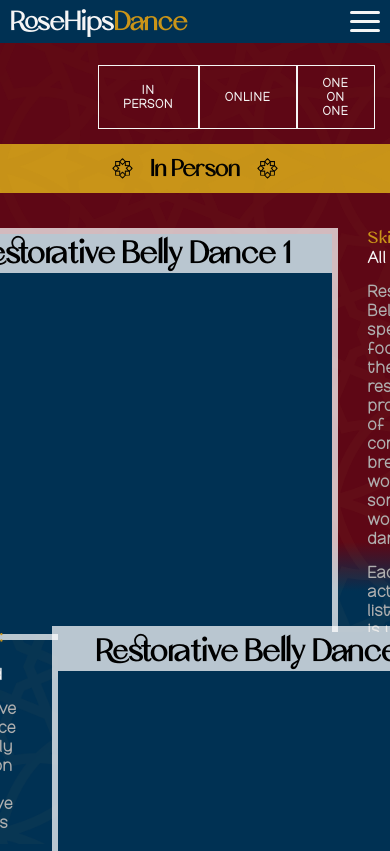
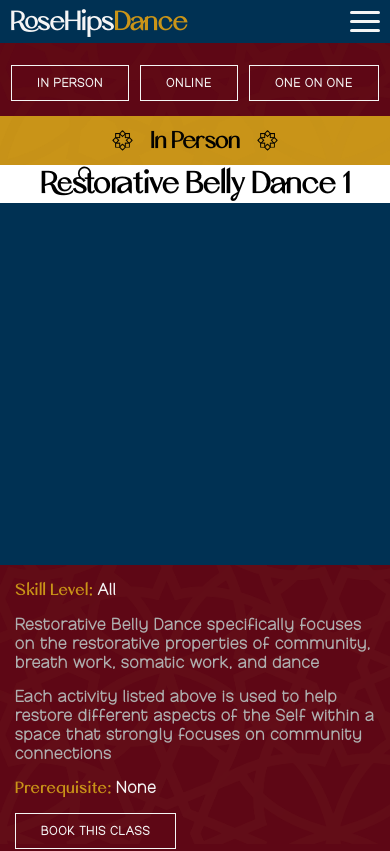
Before and after one commit to tpeschke/rose-hips-dance, a Next.js app: page /classes in a window 390 px wide. Shown: the top 851 px of the page. Built offline with nearby package versions, Linux system fonts and the light colour scheme.

Commit message:
set up the responsive views for the class page

```diff
--- a/app/classes/classes.css
+++ b/app/classes/classes.css
@@ -40,8 +40,6 @@
 
 .class-card {
   padding: 35px;
-  height: 33vh;
-  max-height: 410px;
   display: flex;
   justify-content: center;
   background: var(--burgundy);
@@ -105,3 +103,41 @@
 .class-body strong {
   color: var(--gold);
 }
+
+@media (max-width: 426px) {
+  .classes .filter-buttons {
+    width: 100vw;
+  }
+
+  .class-card,
+  .class-card.odd {
+    padding: 0;
+    flex-direction: column;
+    align-items: center;
+  }
+
+  .class-card>div:last-child {
+    padding: 15px 0;
+  }
+
+  .class-card>div.image-shell {
+    border: unset;
+    margin: 0;
+  }
+
+  .image-shell h1 {
+    font-size: 8vw;
+    background: #ffffff;
+  }
+
+  .spacer {
+    display: none;
+  }
+}
+
+
+@media (max-width: 321px) {
+  .classes .filter-buttons {
+    margin-top: 0;
+  }
+}
--- a/app/globals.css
+++ b/app/globals.css
@@ -1,5 +1,5 @@
 :root {
-  --white: whitesmoke;
+  --white: #f5f5f5;
   --lightGray: #afafaf;
   --black: #0a0a0a;
   --burgundy: #5e0715;
```
